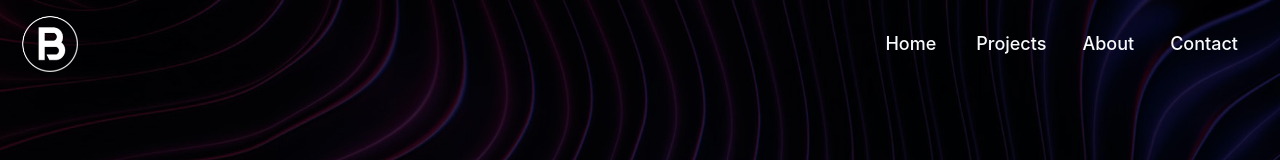
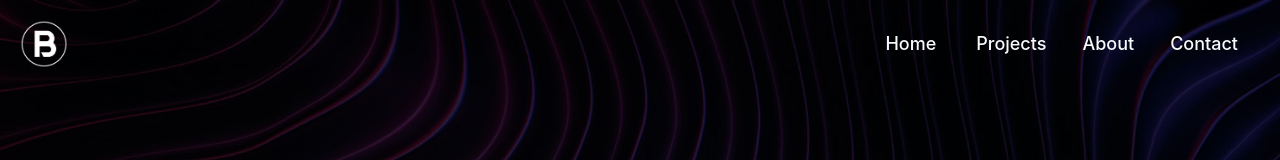
Before and after one commit to bannersamuelson/portfolio, a React (Create React App) app: page / in a window 1280 px wide. Shown: the top 160 px of the page. Built offline with nearby package versions, Linux system fonts and the light colour scheme.

Commit message:
loader issues fixed

```diff
--- a/src/components/About/About.jsx
+++ b/src/components/About/About.jsx
@@ -10,12 +10,12 @@ export default function About() {
 
       <img className="flex mb-14 mx-auto justify-center rounded-full h-80" src={profile} alt=" banner samuelson profile" />
       <img className="h-10 md:h-14 mx-auto flex" src={quotes} alt="quotes" />
-      <p className="mx-auto flex px-14 text-slate-300">
+      <p className="mx-auto flex px-20 text-slate-300">
         <br /> Software Engineer with a speciality in Front-End design and layout implementations. Love to code and make webpages that push the industry standard. Born and raised in Pennsylvania, I recently moving to the DMV area to pursue my career fulltime.
       </p>
       <img className="fill-slate-50 h-10  md:h-14 mt-4 mx-auto" src={quotes2} alt="quotes" />
 
-      <div className="text-slate-300 p-14">
+      <div className="text-slate-300 p-20">
 
         Ruby | Rails | Tailwind CSS | Bootstrap | React.js | Mongoose | MongoDB | PostgreSQL | SQL | HTML | JSON | JavaScript | Github | Git | Express.js | Heroku | Netlify | Node.js
       </div>
--- a/src/components/Buttons/Buttons.css
+++ b/src/components/Buttons/Buttons.css
@@ -49,5 +49,5 @@ nav li:focus {
 
 .hovertext:hover li {
   background-color: #be123c;
-  box-shadow: 0 0 5px 5px  #be123c;
+  box-shadow: 0 0 2px 2px  #be123c;
 }
--- a/src/components/Curve/Curve.jsx
+++ b/src/components/Curve/Curve.jsx
@@ -3,7 +3,7 @@ import React from 'react'
 export default function Curve() {
   return (
     <div className="bg-blen">  <svg xmlns="http://www.w3.org/2000/svg" viewBox="0 0 1440 320">
-      <path fill="#171717" fill-opacity="1" d="M0,64L40,90.7C80,117,160,171,240,202.7C320,235,400,245,480,250.7C560,256,640,256,720,256C800,256,880,256,960,245.3C1040,235,1120,213,1200,213.3C1280,213,1360,235,1400,245.3L1440,256L1440,320L1400,320C1360,320,1280,320,1200,320C1120,320,1040,320,960,320C880,320,800,320,720,320C640,320,560,320,480,320C400,320,320,320,240,320C160,320,80,320,40,320L0,320Z"></path>
+      <path fill="#171717" fillOpacity="1" d="M0,64L40,90.7C80,117,160,171,240,202.7C320,235,400,245,480,250.7C560,256,640,256,720,256C800,256,880,256,960,245.3C1040,235,1120,213,1200,213.3C1280,213,1360,235,1400,245.3L1440,256L1440,320L1400,320C1360,320,1280,320,1200,320C1120,320,1040,320,960,320C880,320,800,320,720,320C640,320,560,320,480,320C400,320,320,320,240,320C160,320,80,320,40,320L0,320Z"></path>
     </svg></div>
   )
 }
--- a/src/components/Loader/Loader.css
+++ b/src/components/Loader/Loader.css
@@ -1,16 +1,13 @@
  /* loading B gif */
- .loadingScreen {
+ .loadingB {
   background-image: url(https://media4.giphy.com/media/kUPBrywuioXBLRK1P4/giphy.gif?cid=ecf05e47lbz8ywrtudqxeu6kplawiaiqlr849087q5lxy02h&rid=giphy.gif&ct=g);
-  background-size: fit;
+  background-size: cover;
   color: transparent;
   -moz-background-clip: text;
   -webkit-background-clip: text;
   text-transform: uppercase;
-  height: 300px
-
+  height:400px;
   }
-
-
 
     /* loading text */
     .element {
--- a/src/components/Loader/Loader.jsx
+++ b/src/components/Loader/Loader.jsx
@@ -1,12 +1,13 @@
 import React from 'react'
+import './Loader.css'
 
 export default function Loader() {
   return (
     <div className="h-screen">
       <div className="bg-blen h-screen items-center justify-center px-4 pt-24 over:opacity-100 ">
         <div className="align-items">
-          <div className="text-slate-200 grid justify-center text-big py-4 ">
-            <div className="loadingScreen">B</div>
+          <div className="text-slate-200 grid justify-center text-big ">
+            <div className="loadingB">B</div>
 
             <div className="loadingLetter text-center text-2xl">
               <div className="justify-center text-2xl flex">
--- a/src/components/Nav/Nav.css
+++ /dev/null
@@ -1,12 +0,0 @@
-.circle {
-  display: block;
-
-  width: 60px;
-  line-height: 45px;
-
-  -moz-border-radius: 30px; /* or 50% */
-  border-radius: 30px; /* or 50% */
-
-  text-align: center;
-
-}
--- a/src/components/Nav/Nav.jsx
+++ b/src/components/Nav/Nav.jsx
@@ -2,7 +2,7 @@ import React, { useState } from "react";
 import { Transition } from "@headlessui/react";
 import { HashLink } from 'react-router-hash-link';
 import Logo from '../../images/Logo_REV.png'
-import './Nav.css'
+
 
 function Nav() {
   const [isOpen, setIsOpen] = useState(false);
@@ -14,7 +14,7 @@ function Nav() {
       <nav>
         <div className="px-4 pt-4 flex justify-between over:opacity-100 ">
           <div className="flex items-center">
-            <HashLink to="/#home" className="text-slate-50 ml-1 w-16 text-4xl logo circle fixed"><img src={Logo} alt="logo" /></HashLink>
+            <HashLink to="/#home" className="text-slate-50 ml-1 w-bb text-4xl logo circle fixed"><img src={Logo} alt="logo" /></HashLink>
           </div>
           <div className="px-4 py-1 pt-1 hidden md:block align-center">
             <div className="align-center items-center ml-10 text-lg text-slate-50 space-x-4 flex">
--- a/tailwind.config.js
+++ b/tailwind.config.js
@@ -6,13 +6,11 @@ module.exports = {
 
     extend: {
       fontSize: {
-        'big': '17rem',
+        'big': '20rem',
       },
-      height: {
-        'bb': '21rem',
-      },
+
       width: {
-        'bb': '21rem',
+        'bb': '3rem',
       },
       colors: {
         // Configure your color palette here
```
Lines whose indentation alone changed are shown as unchanged.
